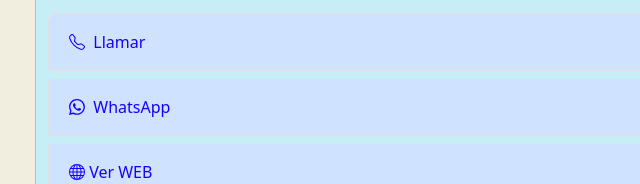
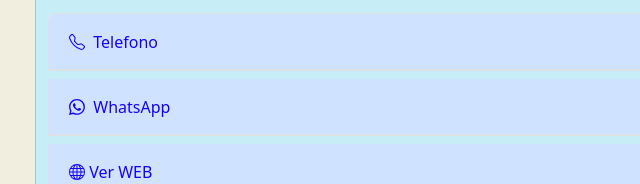
Before and after one commit to IncitatusOK/Heliun, a plain HTML site: page index.html in a window 1280 px wide. Shown: the part 228-412 px from the top of the page, 35-675 px from the left. Drawn offline with nearby package versions, Linux system fonts and the light colour scheme.

Commit message:
Update index.html

```diff
--- a/index.html
+++ b/index.html
@@ -114,7 +114,7 @@
                   <path
                     d="M3.654 1.328a.678.678 0 0 0-1.015-.063L1.605 2.3c-.483.484-.661 1.169-.45 1.77a17.568 17.568 0 0 0 4.168 6.608 17.569 17.569 0 0 0 6.608 4.168c.601.211 1.286.033 1.77-.45l1.034-1.034a.678.678 0 0 0-.063-1.015l-2.307-1.794a.678.678 0 0 0-.58-.122l-2.19.547a1.745 1.745 0 0 1-1.657-.459L5.482 8.062a1.745 1.745 0 0 1-.46-1.657l.548-2.19a.678.678 0 0 0-.122-.58L3.654 1.328zM1.884.511a1.745 1.745 0 0 1 2.612.163L6.29 2.98c.329.423.445.974.315 1.494l-.547 2.19a.678.678 0 0 0 .178.643l2.457 2.457a.678.678 0 0 0 .644.178l2.189-.547a1.745 1.745 0 0 1 1.494.315l2.306 1.794c.829.645.905 1.87.163 2.611l-1.034 1.034c-.74.74-1.846 1.065-2.877.702a18.634 18.634 0 0 1-7.01-4.42 18.634 18.634 0 0 1-4.42-7.009c-.362-1.03-.037-2.137.703-2.877L1.885.511z" />
                 </svg>
-                &nbsp Llamar
+                &nbsp Telefono
               </button>
             </h2>
             <div id="collapseZero" class="accordion-collapse  collapse " data-bs-parent="#accordionExample">
```
